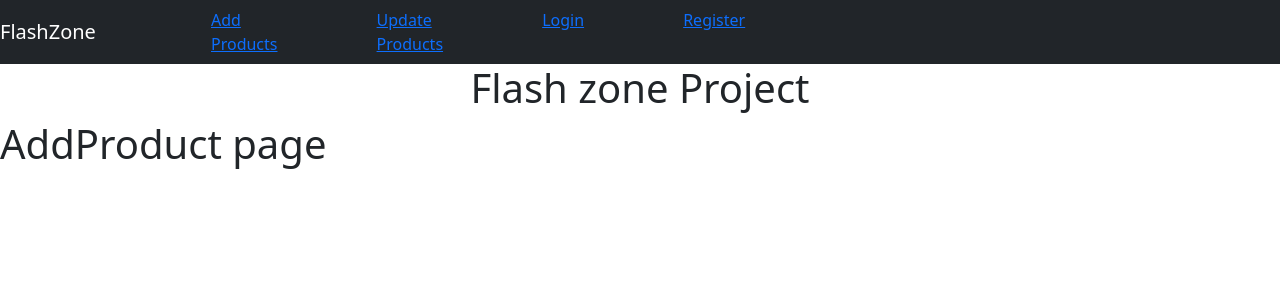
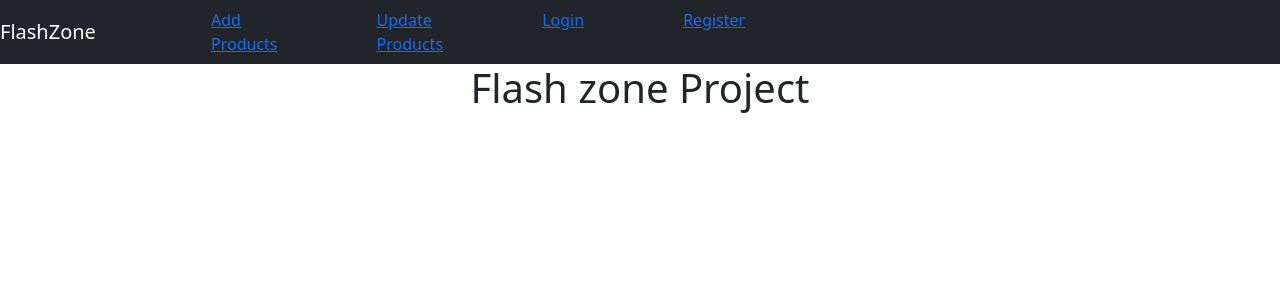
Before and after one commit to niamaidar/flashzone, a React (Vite) app in the folder client/: page /add in a window 1280 px wide. Shown: the top 300 px of the page. Built offline with nearby package versions, Linux system fonts and the light colour scheme.

Commit message:
usehistory=useNavigate

```diff
--- a/client/src/App.jsx
+++ b/client/src/App.jsx
@@ -4,8 +4,9 @@ import { useState } from 'react'
 import './App.css'
 import Header from './Header';
 import Register from './Register';
-import AddProduct from './AddProduct';
+// import AddProduct from './AddProduct';
 import UpdateProduct from './UpdateProduct';
+import Protected from './Protected';
 import Login from './Login';
 import { BrowserRouter ,Route,Routes } from "react-router-dom";
 function App() {
@@ -20,7 +21,8 @@ function App() {
 
         <Route path="/" element={<Login/>}>  </Route>
         <Route path="login" element={<Login/>}>  </Route>
-        <Route path="add" element={<AddProduct/>}>  </Route>
+        <Route path="add" element={<Protected/>}>  </Route>
+        {/* <Route path="add" element={<AddProduct/>}>  </Route> */}
         <Route path="update" element={<UpdateProduct/>}>  </Route>
         <Route path="register" element={<Register/>}>  </Route>
         </Routes>
--- a/client/src/Login.jsx
+++ b/client/src/Login.jsx
@@ -1,11 +1,11 @@
 import React,{useState, useEffect} from 'react'
-import {useHistory} from 'react-router-dom'
+import { useNavigate } from 'react-router-dom';
 import Header from './Header'
 function Login(){
-    const history = useHistory();
+    const navigate = useNavigate();
     useEffect(()=>{
         if(localStorage.getItem('user-info')){
-            history.push('/add')}
+            navigate('/add')}
     },[])
     return(
         <div>
--- /dev/null
+++ b/client/src/Protected.jsx
@@ -0,0 +1,10 @@
+import React,{useState, useEffect} from 'react'
+import Header from './Header'
+function Protected(){
+    return(
+        <div>
+
+        </div>
+    )
+}
+export default Protected;
```
